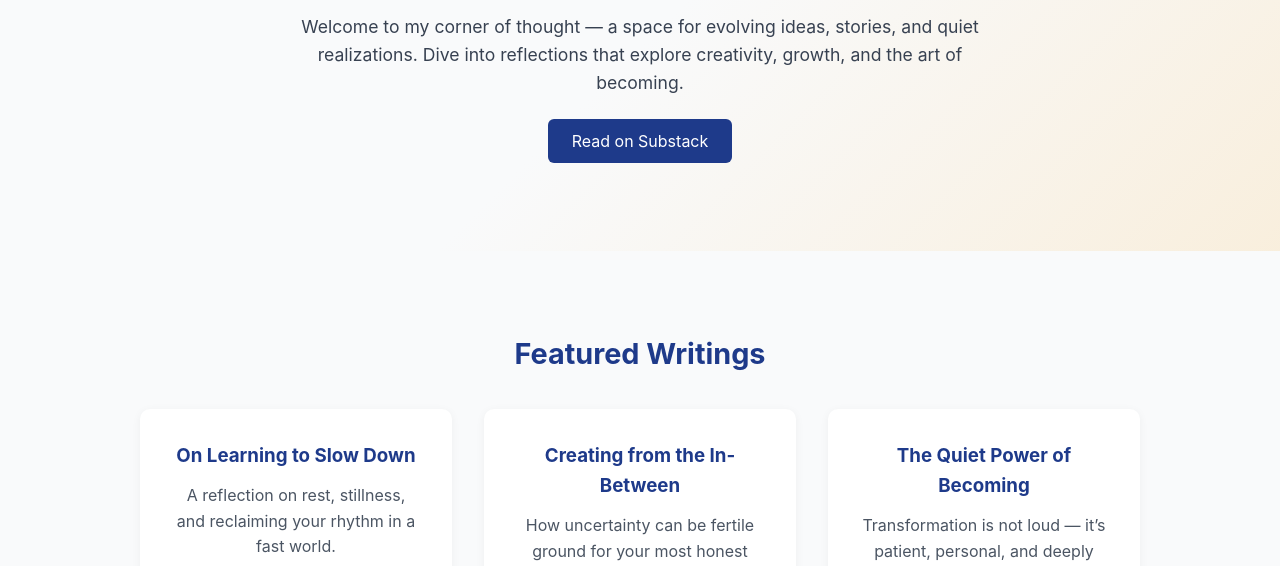
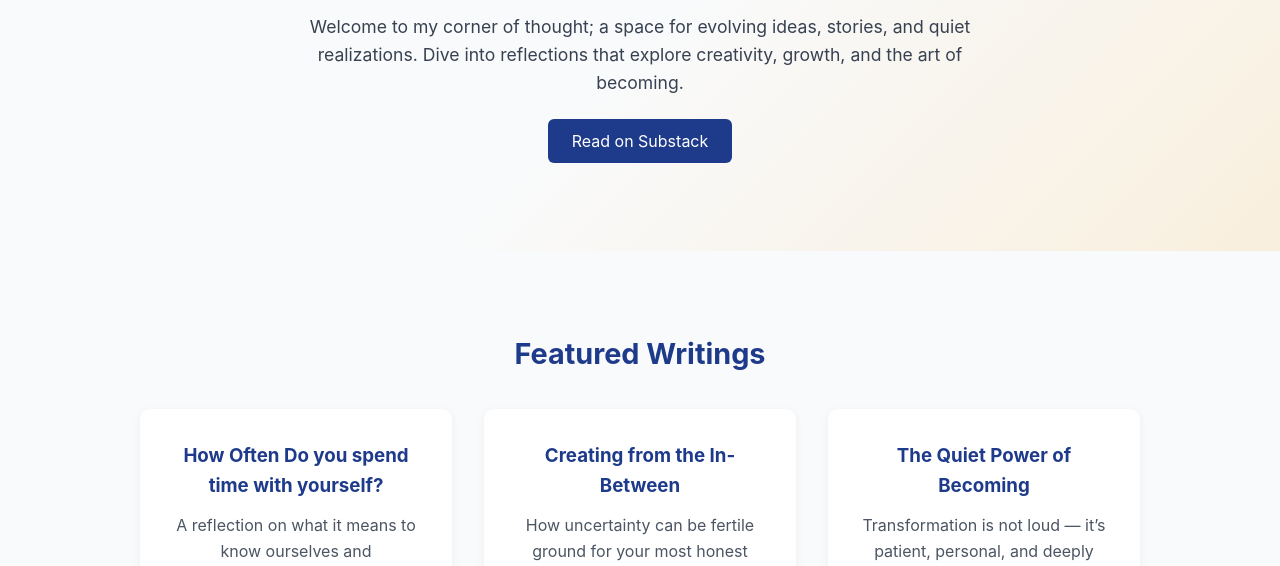
Before and after one commit to sharonnarangi/BlogR-Landing-Page, a plain HTML site: page blogr-landing-page-main/index.html in a window 1280 px wide. Shown: the part 234-800 px from the top of the page. Drawn offline with Linux system fonts and the light colour scheme.

Commit message:
Feat: Adding paragraph &link

```diff
--- a/blogr-landing-page-main/index.html
+++ b/blogr-landing-page-main/index.html
@@ -23,7 +23,7 @@
   <!-- HERO SECTION -->
   <section class="hero">
     <h1>Self Reflections; Creativity and Becoming</h1>
-    <p>Welcome to my corner of thought — a space for evolving ideas, stories, and quiet realizations.
+    <p>Welcome to my corner of thought; a space for evolving ideas, stories, and quiet realizations.
       Dive into reflections that explore creativity, growth, and the art of becoming.</p>
     <a href="https://substack.com/@narathinks" target="_blank" class="btn-primary">Read on Substack</a>
   </section>
@@ -33,9 +33,9 @@
     <h2>Featured Writings</h2>
     <div class="posts">
       <article class="post">
-        <h3>On Learning to Slow Down</h3>
-        <p>A reflection on rest, stillness, and reclaiming your rhythm in a fast world.</p>
-        <a href="https://substack.com/@narathinks" target="_blank">Read more →</a>
+        <h3>How Often Do you spend time with yourself?</h3>
+        <p>A reflection on what it means to know ourselves and understanding ourselves like we would a friend</p>
+        <a href="https://substack.com/@narathinks/note/p-177246643?utm_source=notes-share-action&r=6qeoej" target="_blank">Read more →</a>
       </article>
 
       <article class="post">
```
